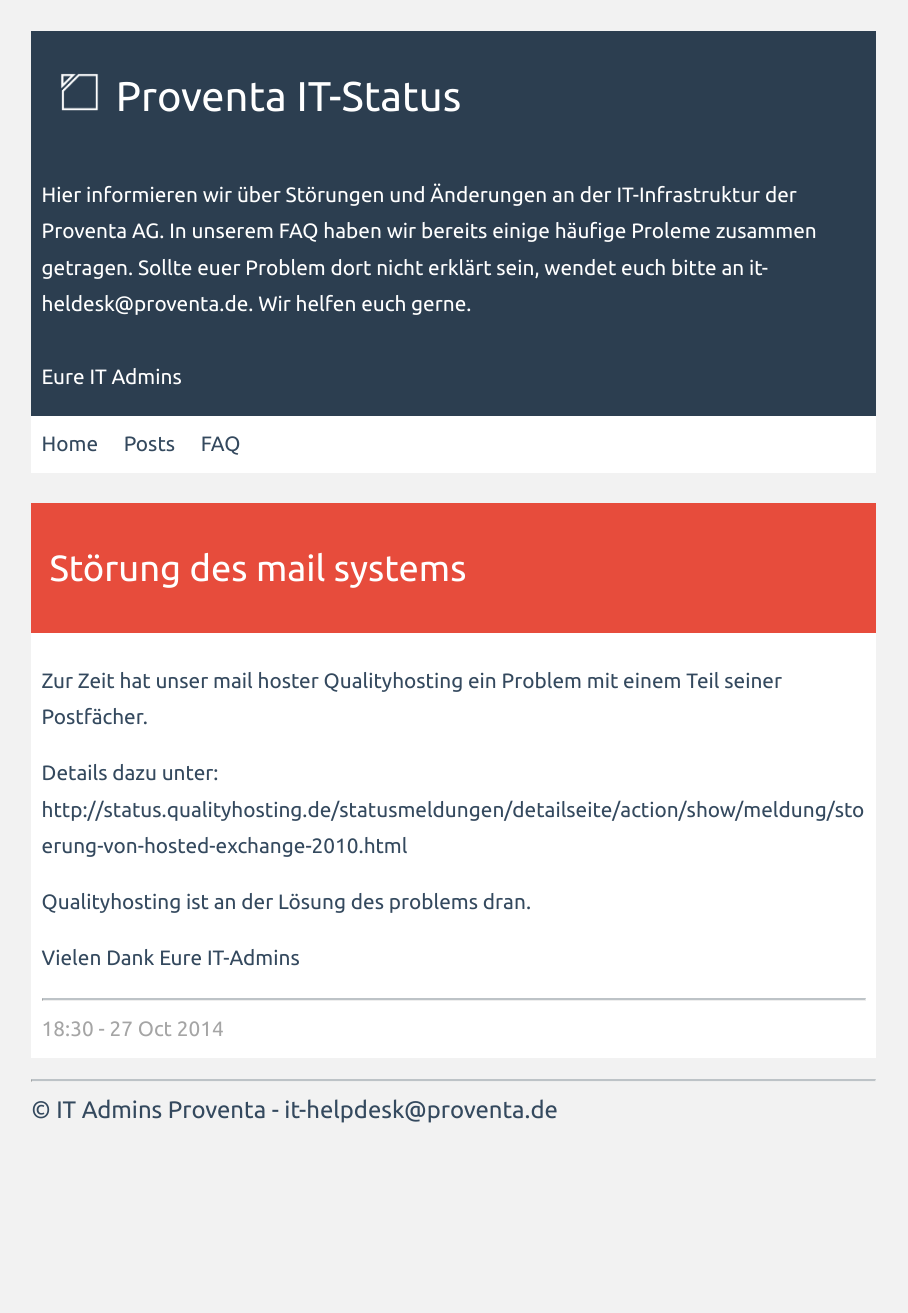
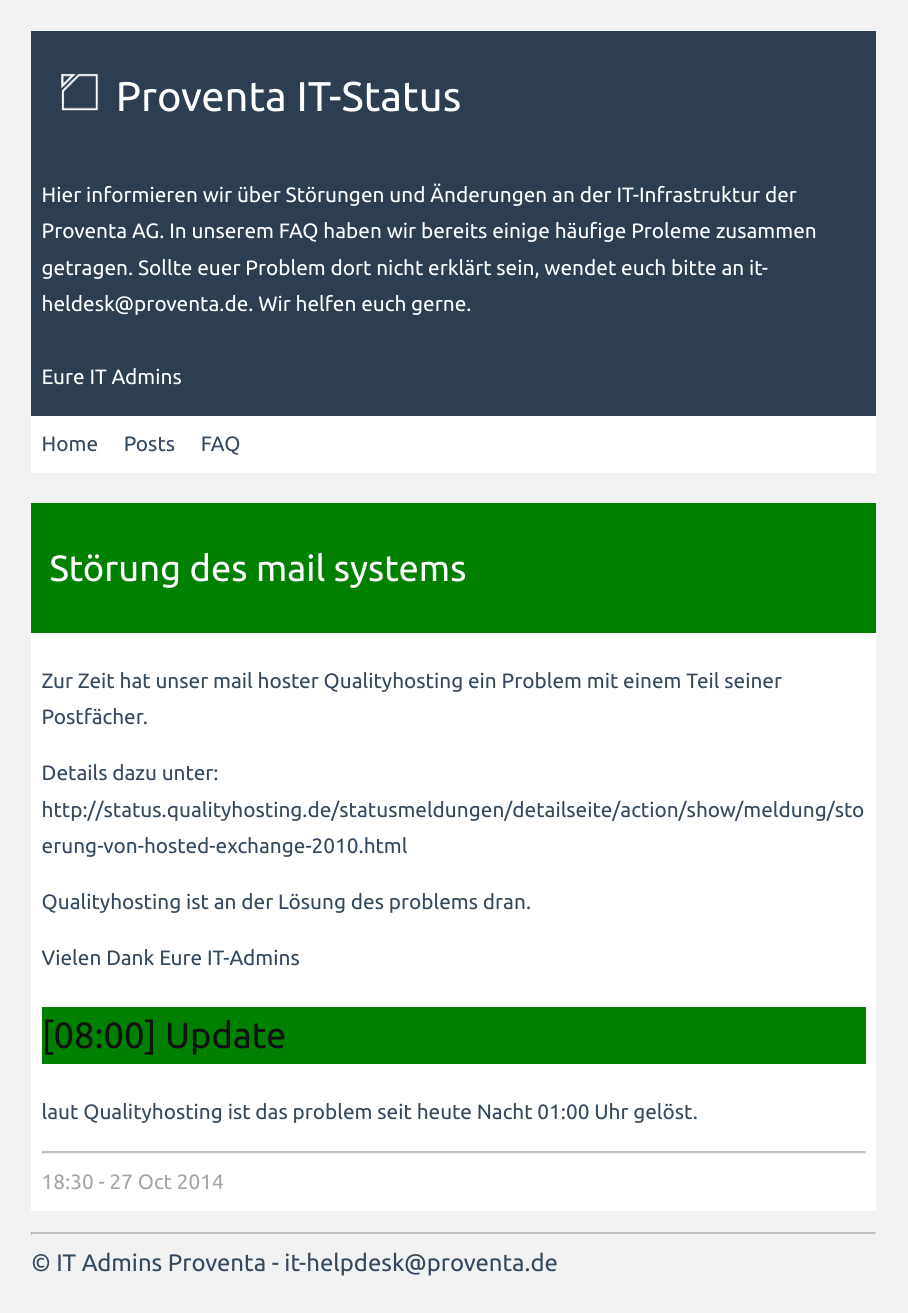
Before and after one commit to proventa/status, a Jekyll site: the page built from _posts/2014-10-27-Sörung-des-Mail-Systems.markdown, in a window 1280 px wide. Shown: the whole page, without its empty margins (0-908 px from the left). Built offline with Jekyll 4.4.1, drawn with Linux system fonts in a browser that asks for light colours; before the commit the page ends 1160 px from its top, so only the background shows below that.

```diff
--- a/_posts/2014-10-27-Sörung-des-Mail-Systems.markdown
+++ b/_posts/2014-10-27-Sörung-des-Mail-Systems.markdown
@@ -16,3 +16,8 @@ Qualityhosting ist an der Lösung des problems dran.
 
 Vielen Dank
 Eure IT-Admins
+
+[08:00] Update
+--------------
+
+laut Qualityhosting ist das problem seit heute Nacht 01:00 Uhr gelöst.
```
Also changed, not shown: other parts of _posts/2014-10-27-Sörung-des-Mail-Systems.markdown (+1 -1 lines).
